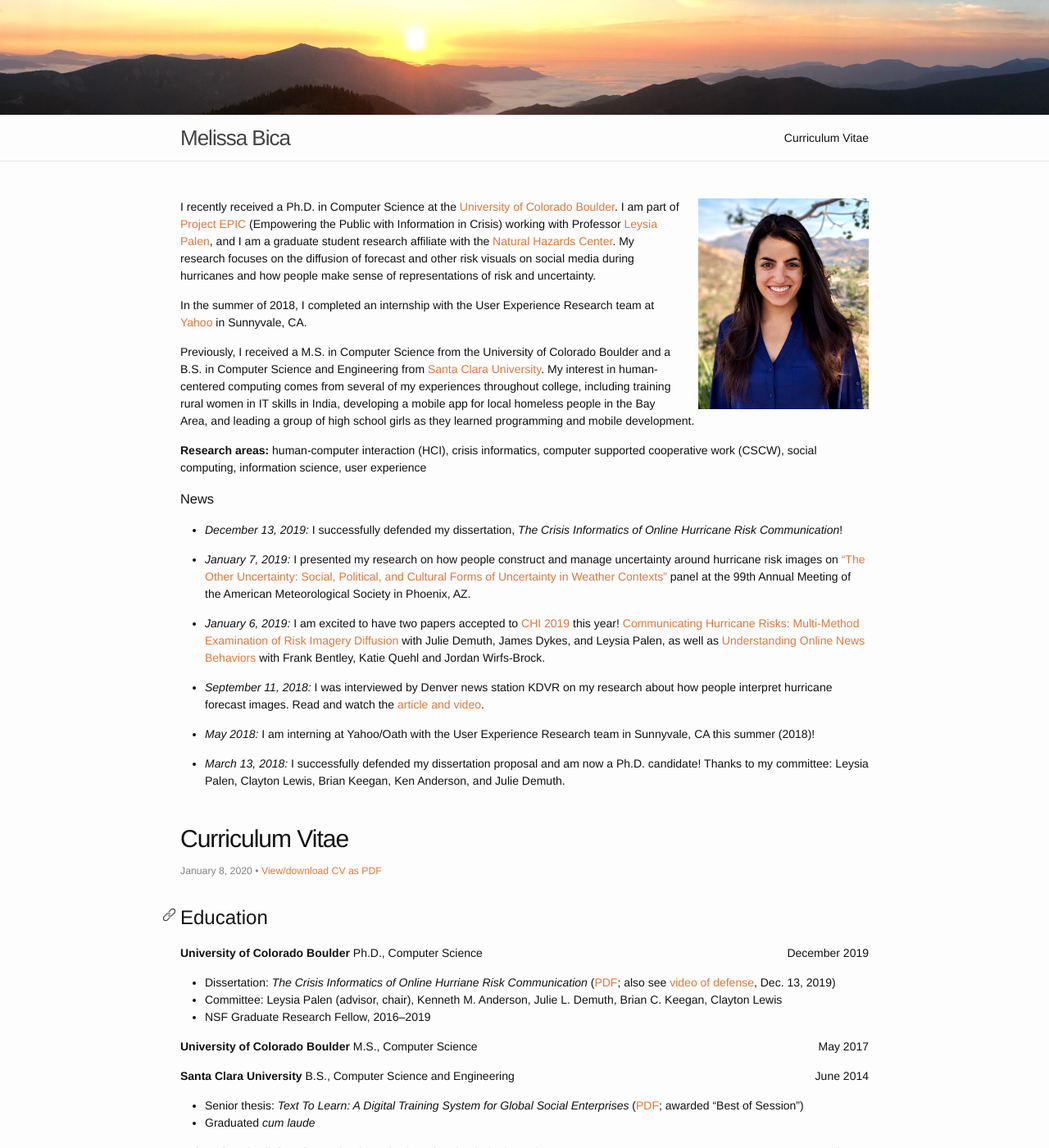
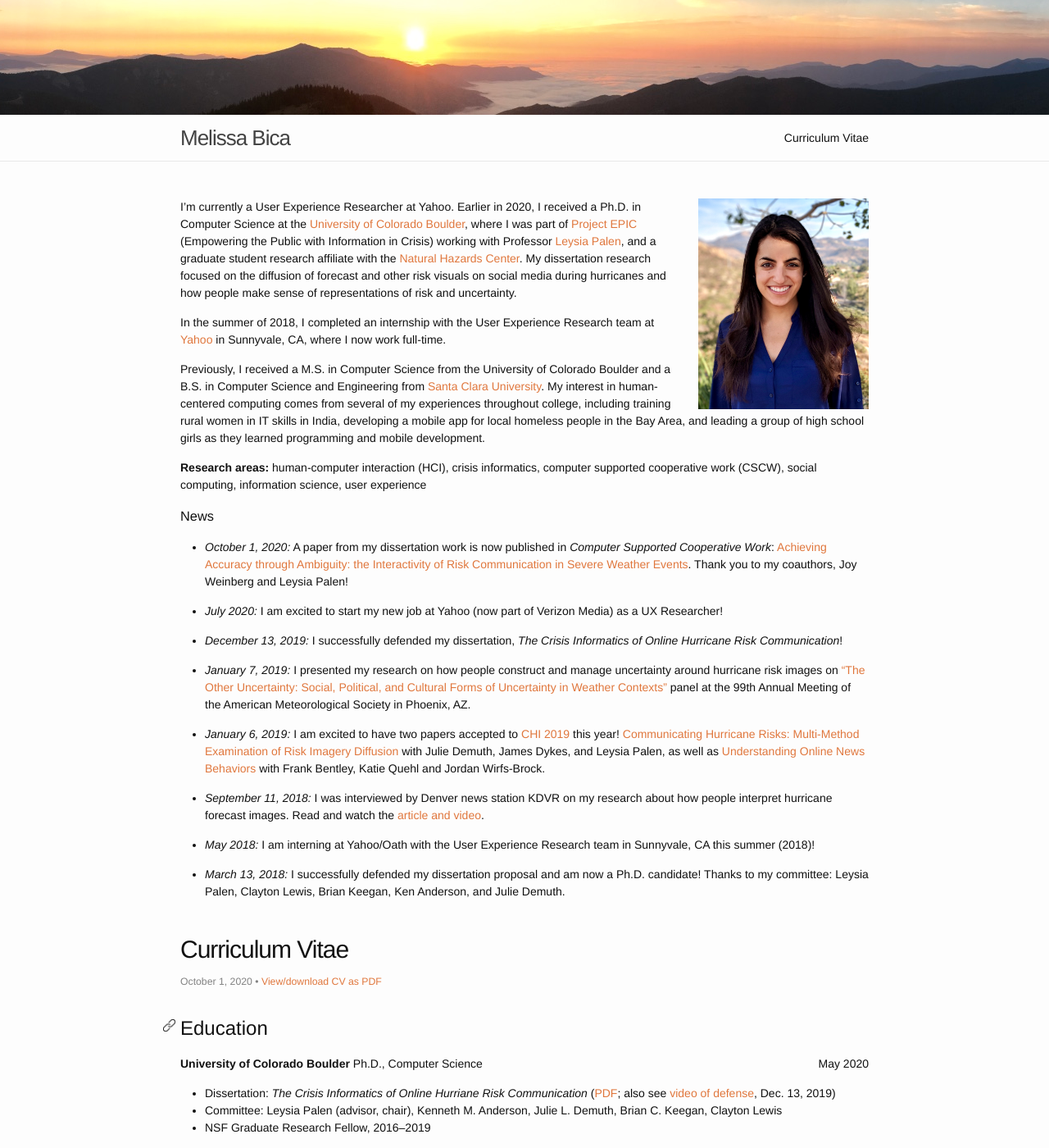
Before and after one commit to melissabica/melissabica.github.io, a Jekyll site: the page built from index.md, in a window 1280 px wide and 1400 px high. Shown: the whole window at 82% size. Built offline with Jekyll 4.4.1, drawn with Linux system fonts in a browser that asks for light colours; nearby versions of some CDN libraries; comment, search, counter and statistics services are not loaded; some of the changed text lies outside the part shown.

Commit message:
Oct 2020 updates to CV

```diff
--- a/index.md
+++ b/index.md
@@ -6,10 +6,10 @@ layout: default
 <img src="/assets/headshot.jpg" alt="headshot" style="width: 208px; margin-left: 20px;" align="right"/>
 
 
-I recently received a Ph.D. in Computer Science at the <a target="_blank" href="http://colorado.edu">University of Colorado Boulder</a>. I am part of <a target="_blank" href="http://epic.cs.colorado.edu/">Project EPIC</a> (Empowering the Public with Information in Crisis) working with Professor <a target="_blank" href="http://cmci.colorado.edu/~palen/">Leysia Palen</a>, and I am a graduate student research affiliate with the <a target="_blank" href="
-https://hazards.colorado.edu/">Natural Hazards Center</a>. My research focuses on the diffusion of forecast and other risk visuals on social media during hurricanes and how people make sense of representations of risk and uncertainty.
+I'm currently a User Experience Researcher at Yahoo. Earlier in 2020, I received a Ph.D. in Computer Science at the <a target="_blank" href="http://colorado.edu">University of Colorado Boulder</a>, where I was part of <a target="_blank" href="http://epic.cs.colorado.edu/">Project EPIC</a> (Empowering the Public with Information in Crisis) working with Professor <a target="_blank" href="http://cmci.colorado.edu/~palen/">Leysia Palen</a>, and a graduate student research affiliate with the <a target="_blank" href="
+https://hazards.colorado.edu/">Natural Hazards Center</a>. My dissertation research focused on the diffusion of forecast and other risk visuals on social media during hurricanes and how people make sense of representations of risk and uncertainty.
 
-In the summer of 2018, I completed an internship with the User Experience Research team at <a target="_blank" href="https://www.oath.com/">Yahoo</a> in Sunnyvale, CA.
+In the summer of 2018, I completed an internship with the User Experience Research team at <a target="_blank" href="https://www.verizonmedia.com/">Yahoo</a> in Sunnyvale, CA, where I now work full-time.
 
 Previously, I received a M.S. in Computer Science from the University of Colorado Boulder and a B.S. in Computer Science and Engineering from <a target="_blank" href="http://scu.edu">Santa Clara University</a>. My interest in human-centered computing comes from several of my experiences throughout college, including training rural women in IT skills in India, developing a mobile app for local homeless people in the Bay Area, and leading a group of high school girls as they learned programming and mobile development.
 
@@ -19,6 +19,10 @@ Previously, I received a M.S. in Computer Science from the University of Colorad
 
 
 ### News
+
+* *October 1, 2020:* A paper from my dissertation work is now published in *Computer Supported Cooperative Work*: <a target="_blank" href="/assets/files/Bica_JCSCW2020_AchievingAccuracy.pdf">Achieving Accuracy through Ambiguity: the Interactivity of Risk Communication in Severe Weather Events</a>. Thank you to my coauthors, Joy Weinberg and Leysia Palen!
+
+* *July 2020:* I am excited to start my new job at Yahoo (now part of Verizon Media) as a UX Researcher!
 
 * *December 13, 2019:* I successfully defended my dissertation, *The Crisis Informatics of Online Hurricane Risk Communication*!
 
```
Also changed, not shown: _posts/2019-04-09-cv.md (+18 -3 lines), 2 other files.
